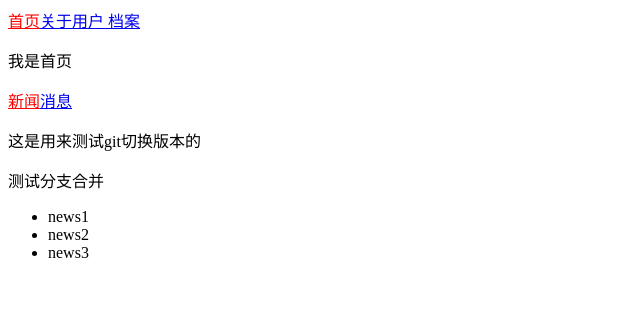
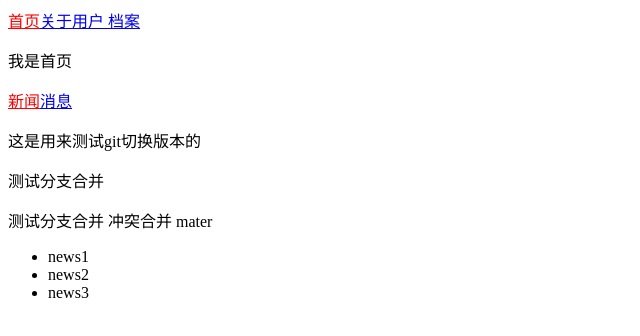
Before and after one commit to bajibaji3/learnvuerouter, a Vue app: page /home/news in a window 1280 px wide. Shown: the top 336 px of the page, without its empty margins (0-640 px from the left). Built offline with nearby package versions, Linux system fonts and the light colour scheme.

Commit message:
master commit2

```diff
--- a/src/components/Home.vue
+++ b/src/components/Home.vue
@@ -5,6 +5,7 @@
     <router-link to="/home/message">消息</router-link>
     <p>这是用来测试git切换版本的</p>
     <p>测试分支合并</p>
+    <p>测试分支合并 冲突合并 mater</p>
     <router-view></router-view>
   </div>
 </template>
```
